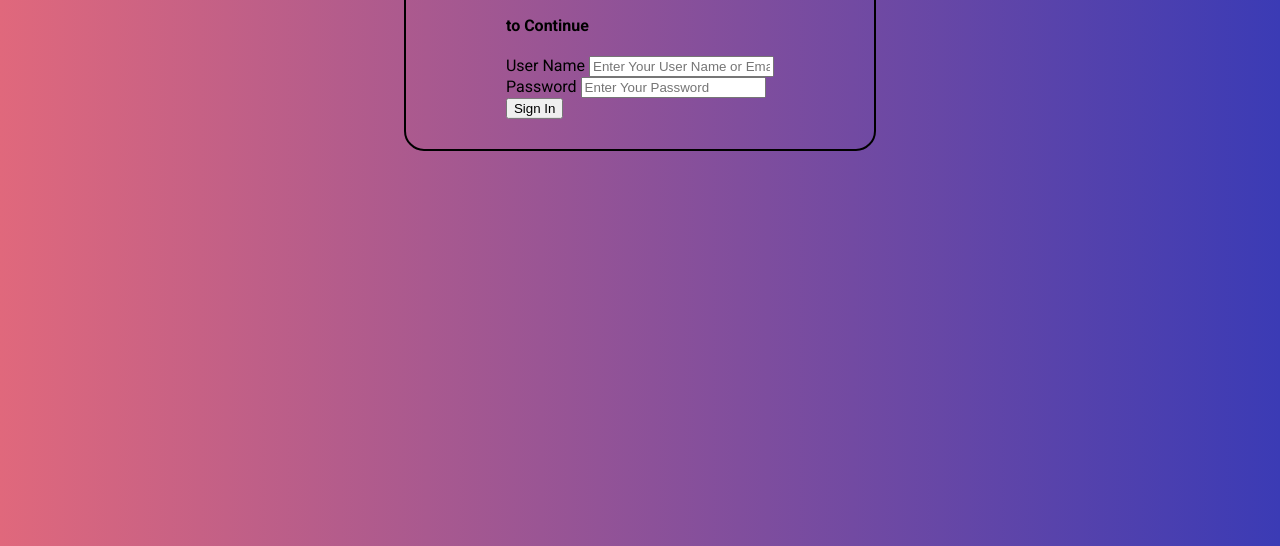
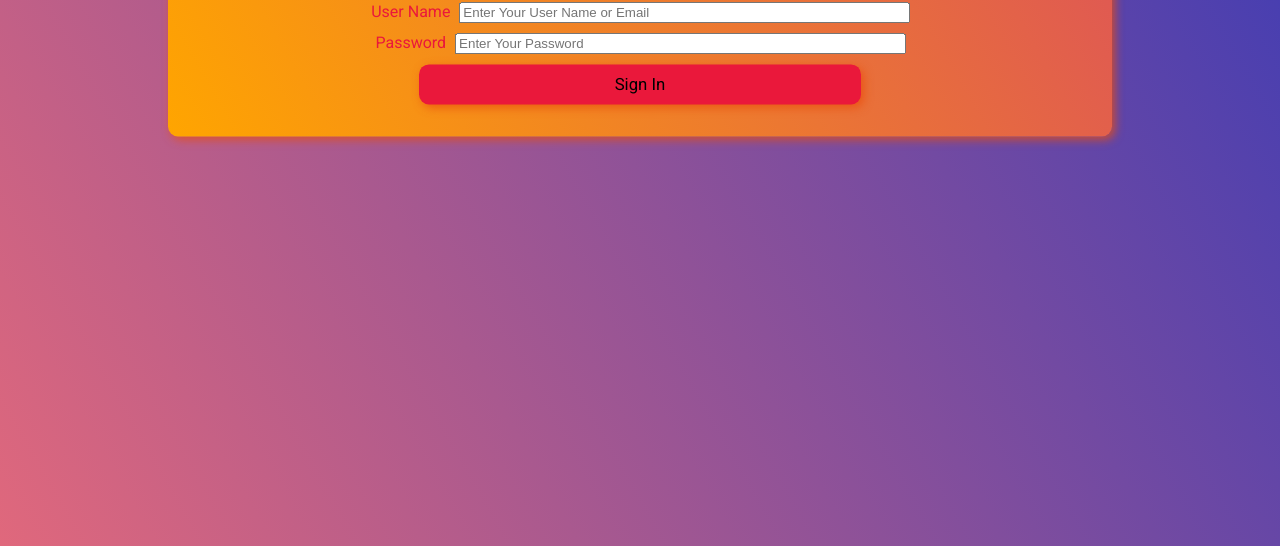
Before and after one commit to deep-thinks-tech/deepexperiments, a website: page LoginPage/login.html in a window 1280 px wide. Shown: the part 254-800 px from the top of the page. Drawn offline with Linux system fonts and the light colour scheme.

Commit message:
1610 experiment

```diff
--- a/LoginPage/css/login.css
+++ b/LoginPage/css/login.css
@@ -1,10 +1,16 @@
+:root{
+    --color1: linear-gradient(60deg, rgb(224, 104, 124), rgb(59, 59, 181));
+    --color2: linear-gradient(60deg, orange, rgb(222, 86, 86));
+    --color3: rgba(235, 77, 14, 0.8);
+    --color4: rgb(234, 24, 59);
+}
 html{
     width: 100%;
     height: 100%;
 }
 
 body{
-    background: linear-gradient(to right, rgb(224, 104, 124), rgb(59, 59, 181));
+    background: var(--color1);
     background-repeat: no-repeat;
     background-size: cover;
     font-family:Roboto;
@@ -17,9 +23,49 @@ body{
    justify-content: center;
 }
 #textcontainer{
+    width:70%;
+    border:0;
     position: relative;
     transform: translateY(60%);
-    border: solid 2px black;
-    border-radius: 20px;
-    padding:30px 100px;
+    /* border: solid 2px black; */
+    box-shadow: 3px 3px 10px var(--color3);
+    border-radius: 10px;
+    padding:30px 30px;
+    text-align: center;
+    background: var(--color2);
+    color: var(--color4);
 }
+h1{
+    margin:0;
+}
+h4, #un, #pw{
+    margin:5px;
+}
+#signinbox{
+    padding:3px;
+    text-align: center;
+    width:100%;
+}
+
+#btn{
+    background-color: var(--color4);
+    padding:10px;
+    font-family: Roboto;
+    font-size: 1.05em;
+    /* color: var(--color2); */
+    border-radius: 10px;
+    width: 50%;
+    border: transparent;
+    box-shadow: 3px 3px 10px var(--color3);
+    margin: 2px 0px;
+    transition-duration: 0.4s;
+}
+
+#btn:hover{
+    cursor: pointer;
+    background-color: transparent;
+    border: solid 1px var(--color4)
+}
+input{
+    width: 50%;
+}
--- a/LoginPage/js/login.js
+++ b/LoginPage/js/login.js
@@ -1 +1,3 @@
 const clickHandle = () =>  window.alert("Helloooooo There!!!!!");
+
+// Need to add a logic where initially the button is disabled. Only when user name and password fields have values, enable the button.
```
Also changed, not shown: 2 other files.
